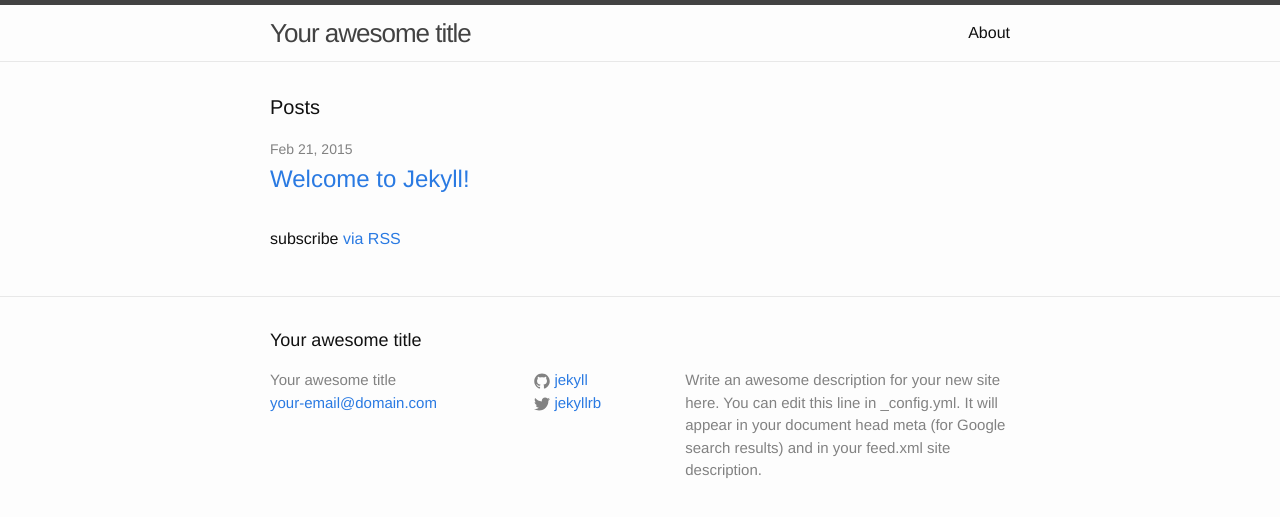
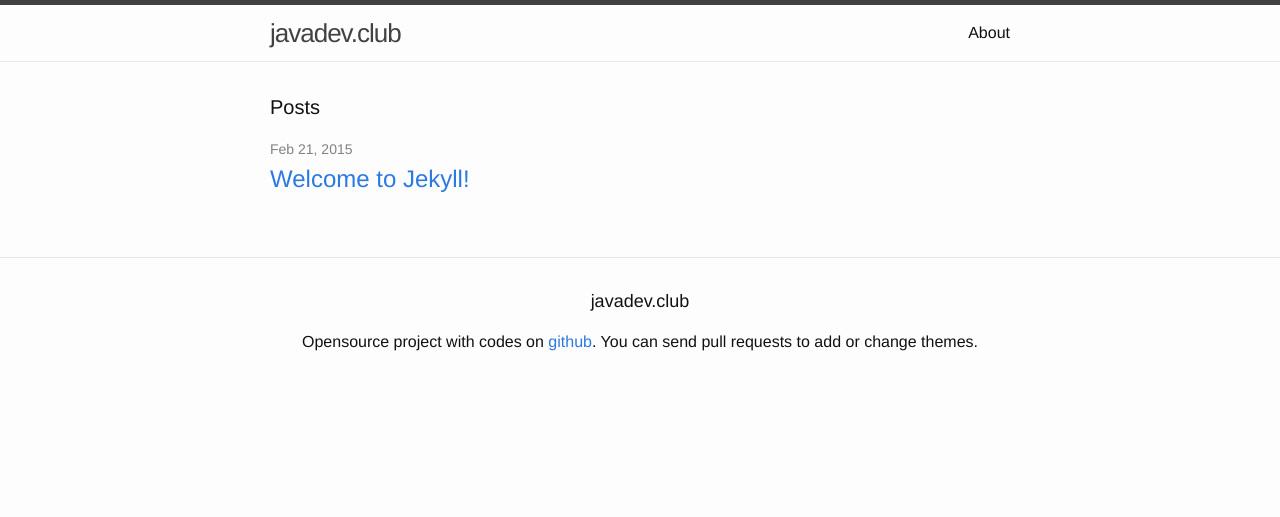
Before and after one commit to javadev-club/javadev-club.github.io, a Jekyll site: the page built from index.html, in a window 1280 px wide. Shown: the top 517 px of the page. Built offline with Jekyll 4.4.1, drawn with Linux system fonts in a browser that asks for light colours.

Commit message:
Добавил footer

```diff
--- /dev/null
+++ b/CNAME
@@ -0,0 +1 @@
+javadev.club
--- a/_config.yml
+++ b/_config.yml
@@ -1,5 +1,5 @@
 # Site settings
-title: Your awesome title
+title: javadev.club
 email: your-email@domain.com
 description: > # this means to ignore newlines until "baseurl:"
   Write an awesome description for your new site here. You can edit this
--- a/_includes/footer.html
+++ b/_includes/footer.html
@@ -2,53 +2,9 @@
 
   <div class="wrapper">
 
-    <h2 class="footer-heading">{{ site.title }}</h2>
-
-    <div class="footer-col-wrapper">
-      <div class="footer-col  footer-col-1">
-        <ul class="contact-list">
-          <li>{{ site.title }}</li>
-          <li><a href="mailto:{{ site.email }}">{{ site.email }}</a></li>
-        </ul>
-      </div>
-
-      <div class="footer-col  footer-col-2">
-        <ul class="social-media-list">
-          {% if site.github_username %}
-          <li>
-            <a href="https://github.com/{{ site.github_username }}">
-              <span class="icon  icon--github">
-                <svg viewBox="0 0 16 16">
-                  <path fill="#828282" d="M7.999,0.431c-4.285,0-7.76,3.474-7.76,7.761 c0,3.428,2.223,6.337,5.307,7.363c0.388,0.071,0.53-0.168,0.53-0.374c0-0.184-0.007-0.672-0.01-1.32 c-2.159,0.469-2.614-1.04-2.614-1.04c-0.353-0.896-0.862-1.135-0.862-1.135c-0.705-0.481,0.053-0.472,0.053-0.472 c0.779,0.055,1.189,0.8,1.189,0.8c0.692,1.186,1.816,0.843,2.258,0.645c0.071-0.502,0.271-0.843,0.493-1.037 C4.86,11.425,3.049,10.76,3.049,7.786c0-0.847,0.302-1.54,0.799-2.082C3.768,5.507,3.501,4.718,3.924,3.65 c0,0,0.652-0.209,2.134,0.796C6.677,4.273,7.34,4.187,8,4.184c0.659,0.003,1.323,0.089,1.943,0.261 c1.482-1.004,2.132-0.796,2.132-0.796c0.423,1.068,0.157,1.857,0.077,2.054c0.497,0.542,0.798,1.235,0.798,2.082 c0,2.981-1.814,3.637-3.543,3.829c0.279,0.24,0.527,0.713,0.527,1.437c0,1.037-0.01,1.874-0.01,2.129 c0,0.208,0.14,0.449,0.534,0.373c3.081-1.028,5.302-3.935,5.302-7.362C15.76,3.906,12.285,0.431,7.999,0.431z"/>
-                </svg>
-              </span>
-
-              <span class="username">{{ site.github_username }}</span>
-            </a>
-          </li>
-          {% endif %}
-
-          {% if site.twitter_username %}
-          <li>
-            <a href="https://twitter.com/{{ site.twitter_username }}">
-              <span class="icon  icon--twitter">
-                <svg viewBox="0 0 16 16">
-                  <path fill="#828282" d="M15.969,3.058c-0.586,0.26-1.217,0.436-1.878,0.515c0.675-0.405,1.194-1.045,1.438-1.809
-                  c-0.632,0.375-1.332,0.647-2.076,0.793c-0.596-0.636-1.446-1.033-2.387-1.033c-1.806,0-3.27,1.464-3.27,3.27 c0,0.256,0.029,0.506,0.085,0.745C5.163,5.404,2.753,4.102,1.14,2.124C0.859,2.607,0.698,3.168,0.698,3.767 c0,1.134,0.577,2.135,1.455,2.722C1.616,6.472,1.112,6.325,0.671,6.08c0,0.014,0,0.027,0,0.041c0,1.584,1.127,2.906,2.623,3.206 C3.02,9.402,2.731,9.442,2.433,9.442c-0.211,0-0.416-0.021-0.615-0.059c0.416,1.299,1.624,2.245,3.055,2.271 c-1.119,0.877-2.529,1.4-4.061,1.4c-0.264,0-0.524-0.015-0.78-0.046c1.447,0.928,3.166,1.469,5.013,1.469 c6.015,0,9.304-4.983,9.304-9.304c0-0.142-0.003-0.283-0.009-0.423C14.976,4.29,15.531,3.714,15.969,3.058z"/>
-                </svg>
-              </span>
-
-              <span class="username">{{ site.twitter_username }}</span>
-            </a>
-          </li>
-          {% endif %}
-        </ul>
-      </div>
-
-      <div class="footer-col  footer-col-3">
-        <p class="text">{{ site.description }}</p>
-      </div>
-    </div>
+    <h2 class="footer-heading" align="center">{{ site.title }}</h2>
+    <p align="center">Opensource project with codes on <a href="https://github.com/javadev-club/javadev-club.github.io">github</a>.
+            You can send pull requests to add or change themes.</p>
 
   </div>
 
--- a/index.html
+++ b/index.html
@@ -18,6 +18,4 @@ layout: default
     {% endfor %}
   </ul>
 
-  <p class="rss-subscribe">subscribe <a href="{{ "/feed.xml" | prepend: site.baseurl }}">via RSS</a></p>
-
 </div>
```
Also changed, not shown: README.md (added).
